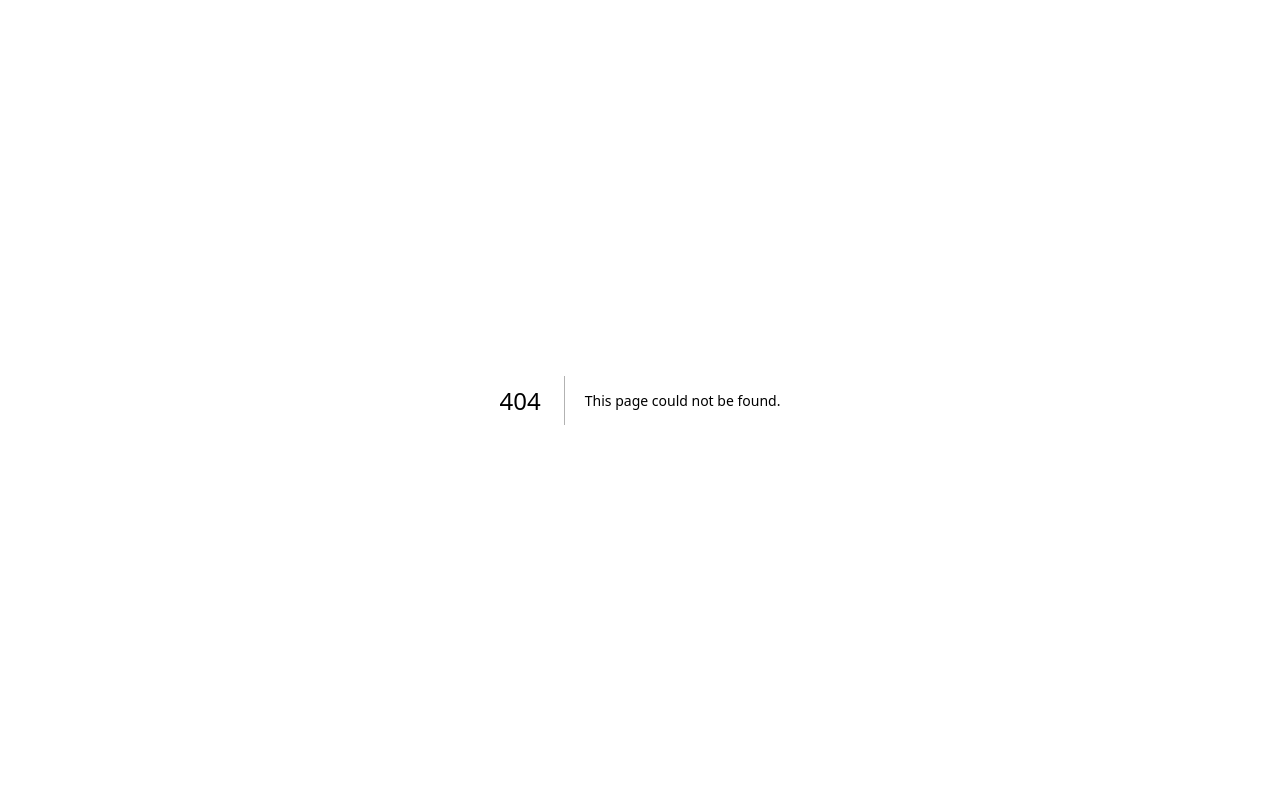
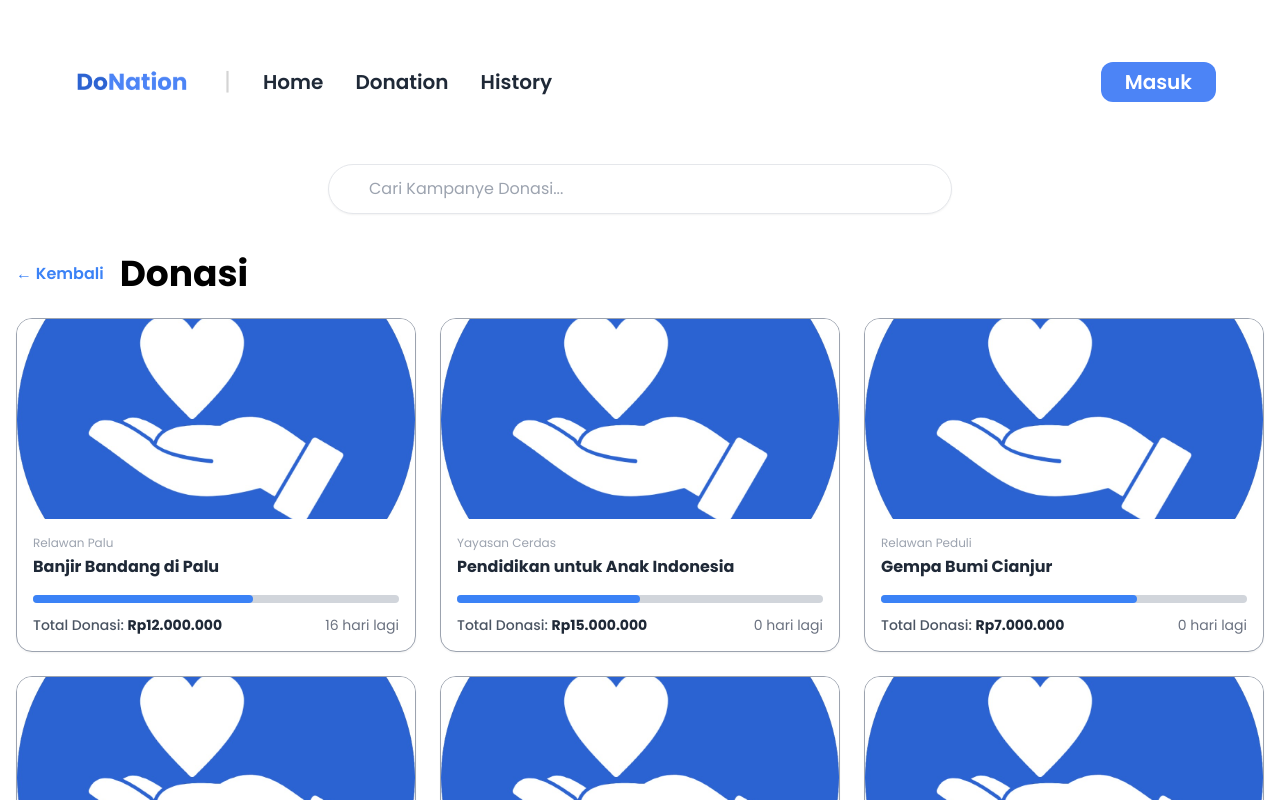
Before and after one commit to khaylabelva/do-nation, a Next.js app: page /HomePage/donations in a window 1280 px wide. Before the commit this address had no page. Shown: the top 800 px of the page. Built offline with nearby package versions, Linux system fonts and the light colour scheme.

Commit message:
Navbar & Landing Page & Cards

```diff
--- a/src/app/HomePage/aksiSosial/page.tsx
+++ b/src/app/HomePage/actions/page.tsx
@@ -83,7 +83,7 @@ const AksiSosialPage: React.FC = () => {
             key={item.id}
             className="transition-transform hover:scale-105"
           >
-            <AksiCard {...item} />
+            <AksiCard {...item} batasWaktu={item.batasWaktu.toISOString()} />
           </a>
         ))}
       </div>
--- a/src/app/HomePage/donasi/page.tsx
+++ b/src/app/HomePage/donations/page.tsx
@@ -118,7 +118,7 @@ const DonasiPage: React.FC = () => {
             key={item.id}
             className="transition-transform hover:scale-105"
           >
-            <DonasiCard {...item} />
+            <DonasiCard {...item} batasWaktu={item.batasWaktu.toISOString()} />
           </a>
         ))}
       </div>
--- /dev/null
+++ b/src/app/api/donations/route.ts
@@ -0,0 +1,23 @@
+import { NextResponse } from 'next/server';
+import { PrismaClient } from '@prisma/client';
+
+const prisma = new PrismaClient();
+
+export async function GET() {
+  try {
+    const donations = await prisma.campaignDonasi.findMany({
+      take: 3,
+      orderBy: {
+        createdAt: 'desc',
+      },
+    });
+
+    return NextResponse.json(donations);
+  } catch (error) {
+    console.error('Error fetching donations:', error);
+    return NextResponse.json(
+      { error: 'Failed to fetch donations' },
+      { status: 500 }
+    );
+  }
+}
--- a/src/app/page.tsx
+++ b/src/app/page.tsx
@@ -1,29 +1,26 @@
-import Navbar from "@/components/layout/navbar";
+'use client';
+
+import { useEffect, useState } from 'react';
+import Navbar from '@/components/layout/navbar';
+import DonasiCard from '@/components/DonasiCard'; // Import DonasiCard component
 
 export default function HomePage() {
-  const donations = [
-    {
-      title: "Banjir Bandang di Palu",
-      totalDonation: "Rp25.000.000",
-      daysLeft: 7,
-      imageSrc: "./flood.jpg",
-      progress: "30%",
-    },
-    {
-      title: "Gempa Bumi di Lombok",
-      totalDonation: "Rp50.000.000",
-      daysLeft: 10,
-      imageSrc: "./earthquake.jpg",
-      progress: "55%",
-    },
-    {
-      title: "Kebakaran Hutan di Kalimantan",
-      totalDonation: "Rp75.000.000",
-      daysLeft: 15,
-      imageSrc: "./fire.jpg",
-      progress: "70%",
-    },
-  ];
+  const [donations, setDonations] = useState<any[]>([]); // State to hold fetched data
+
+  useEffect(() => {
+    async function fetchDonations() {
+      try {
+        const response = await fetch('/api/donations'); // Fetch data from the API
+        if (!response.ok) throw new Error('Failed to fetch donations');
+        const data = await response.json();
+        setDonations(data);
+      } catch (error) {
+        console.error('Error fetching donations:', error);
+      }
+    }
+    fetchDonations();
+  }, []);
+
   return (
     <div className="font-sans">
       <Navbar />
@@ -63,7 +60,7 @@ export default function HomePage() {
           {
             image: "/icon-3.png",
             title: "Terhubung Hingga ke Penjuru Dunia",
-            desc: "Bangun jaringan solidaritas yang kuat untuk mendukung tujuan mulia Anda. Ajak lebih banyak orang untuk berpartisipasi dan bergerak bersama di komunitas lokal maupun global."
+            desc: "Bangun jaringan solidaritas yang kuat untuk mendukung tujuan mulia Anda. Ajak lebih banyak orang untuk berpartisipasi bersama di komunitas lokal dan global."
           },
         ].map((item, index) => (
           <div
@@ -96,52 +93,28 @@ export default function HomePage() {
           Ayo Bertindak <span className="text-blue-500">Sekarang!</span>
         </h2>
         <p className="text-gray-400 mt-2 mb-8 mx-auto font-normal">
-        Waktu tak menunggu. Bersama, kita bisa membuat perbedaan. Berikan donasi Anda dan lihat dampaknya langsung. Setiap detik berarti!
+          Waktu tak menunggu. Bersama, kita bisa membuat perbedaan. Berikan donasi Anda dan lihat dampaknya langsung. Setiap detik berarti!
         </p>
-        {/* Cards Section */}
         <div className="grid grid-cols-1 md:grid-cols-2 lg:grid-cols-3 gap-8">
-          {donations.map((donation, index) => (
-            <div
-              key={index}
-              className="rounded-2xl border border-gray-400 bg-white overflow-hidden"
-            >
-              {/* Image */}
-              <div className="h-[200px] w-full">
-                <img
-                  src={donation.imageSrc}
-                  alt={donation.title}
-                  className="w-full h-full object-cover"
-                />
-              </div>
-
-              {/* Card Content */}
-              <div className="p-4">
-                <p className="text-xs text-gray-400 mb-1">Unity Foundation</p>
-                <h3 className="font-bold text-gray-800 mb-4">{donation.title}</h3>
-
-                {/* Progress Bar */}
-                <div className="mb-3">
-                  <div className="w-full h-2 bg-gray-300 rounded-full">
-                    <div
-                      className="h-full bg-blue-500 rounded-full"
-                      style={{ width: donation.progress }}
-                    ></div>
-                  </div>
-                </div>
-
-                {/* Total Donasi and Days Left */}
-                <div className="flex items-center justify-between text-sm">
-                  <span className="text-gray-600 font-medium">
-                    Total Donasi:{" "}
-                    <span className="font-bold text-gray-800">
-                      {donation.totalDonation}
-                    </span>
-                  </span>
-                  <span className="text-gray-500">{donation.daysLeft} days left</span>
-                </div>
-              </div>
-            </div>
-          ))}
+          {donations.length > 0 ? (
+            donations.map((donation) => (
+              <DonasiCard
+                key={donation.id}
+                id={donation.id}
+                judul={donation.judul}
+                foto={donation.foto}
+                deskripsi={donation.deskripsi}
+                penyelenggara={donation.penyelenggara}
+                targetDonasi={donation.targetDonasi}
+                progressDonasi={donation.progressDonasi}
+                batasWaktu={donation.batasWaktu}
+              />
+            ))
+          ) : (
+            <p className="text-center text-gray-500 col-span-3">
+              Data donasi tidak tersedia saat ini.
+            </p>
+          )}
         </div>
       </section>
 
@@ -151,7 +124,7 @@ export default function HomePage() {
         <p className="text-gray-400 mt-2 mb-16">
           Kami di sini untuk membantu Anda memulai perjalanan kebaikan. Temukan jawabannya di sini!
         </p>
-        <div className="max-w-3xl mx-auto divide-y divide-gray-200">
+        <div className="max-w-full mx-auto divide-y divide-gray-200">
           {[
             "Bagaimana Cara Saya Berdonasi?",
             "Bisakah Saya Berdonasi untuk Mengenang Seseorang?",
@@ -179,18 +152,15 @@ export default function HomePage() {
         </div>
       </section>
 
-      {/* Footer Section */}
+      {/* Footer */}
       <footer className="bg-blue-600 text-white mt-16 py-8 rounded-2xl w-11/12 mx-auto shadow-lg mb-8">
         <div className="container mx-auto flex justify-between px-6">
-          {/* Kolom Kiri */}
           <div className="w-2/5">
             <h3 className="font-bold text-xl mb-2">DoNation</h3>
             <p className="text-sm leading-relaxed text-gray-200">
               Satu Platform, Ribuan Kebaikan. Mulai Donasi Sekarang!
             </p>
           </div>
-
-          {/* Kolom Kanan */}
           <div className="w-3/5 flex justify-end space-x-16">
             {/* Donasi */}
             <div>
@@ -213,17 +183,6 @@ export default function HomePage() {
                 <li>Hubungi Kami</li>
               </ul>
             </div>
-
-            {/* Tentang */}
-            <div>
-              <h4 className="font-bold text-base mb-2">Tentang DoNation</h4>
-              <ul className="space-y-1 text-[13px] text-gray-200">
-                <li>Tentang Kami</li>
-                <li>Harga</li>
-                <li>Karier</li>
-                <li>Layanan</li>
-              </ul>
-            </div>
           </div>
         </div>
       </footer>
--- a/src/components/AksiCard.tsx
+++ b/src/components/AksiCard.tsx
@@ -9,7 +9,7 @@ interface AksiCardProps {
   jumlahAksi: number;
   batasWaktu: string;
   konversi: number;
-    onClick?: () => void; // Fungsi untuk navigasi
+  onClick?: () => void; // Function for navigation
 }
 
 const AksiCard: React.FC<AksiCardProps> = ({
@@ -31,52 +31,62 @@ interface AksiCardProps {
 
   return (
     <div
-        className="flex bg-white shadow-lg rounded-lg overflow-hidden cursor-pointer hover:shadow-xl transition duration-300"
-        onClick={onClick} // Panggil fungsi onClick
+      className="flex bg-white border border-gray-400 rounded-2xl overflow-hidden cursor-pointer shadow-sm hover:shadow-md transition-shadow "
+      onClick={onClick} // Call onClick function
     >
-        {/* Gambar */}
+      {/* Image */}
       <div className="w-1/3">
         <img src={foto} alt={judul} className="h-full w-full object-cover" />
       </div>
 
-        {/* Detail Kampanye */}
+      {/* Campaign Details */}
       <div className="w-2/3 p-4 flex flex-col justify-between">
+        {/* Header */}
         <div>
-            <h3 className="text-lg font-bold mb-2">{judul}</h3>
-            <p className="text-sm text-gray-500 mb-2">
-              Penyelenggara: <span className="font-semibold">{penyelenggara}</span>
-            </p>
-            <p className="text-sm text-blue-600 font-semibold">
-              {jumlahAksi} Aksi = Rp {formatNumber(konversi)}
-            </p>
+          <p className="text-xs text-gray-400 mb-1">{penyelenggara}</p>
+          <h3 className="font-bold text-gray-800 mb-1">{judul}</h3>
         </div>
 
-          {/* Informasi Tambahan */}
-          <div className="mt-4 flex justify-between text-sm text-gray-600">
+        {/* Additional Info */}
+        <div className="flex justify-between text-sm text-gray-600">
           <div className="flex items-center gap-1">
-              <span>👥</span> <span>{progressAksi} Supporter</span>
+            🌟 <span>{jumlahAksi} Aksi</span>
           </div>
           <div className="flex items-center gap-1">
-              <span>✅</span> <span>{jumlahAksi} Aksi</span>
-            </div>
-            <div className="flex items-center gap-1">
-              <span>⏳</span>
+            ⏰{" "}
             <span>
               {Math.max(
                 0,
-                  Math.ceil((new Date(batasWaktu).getTime() - new Date().getTime()) / (1000 * 60 * 60 * 24))
+                Math.ceil(
+                  (new Date(batasWaktu).getTime() - new Date().getTime()) /
+                    (1000 * 60 * 60 * 24)
+                )
               )}{" "}
               Hari Tersisa
             </span>
           </div>
+          <div className="flex items-center gap-1">
+            👤 <span>{progressAksi} Partisipan</span>
+          </div>
         </div>
 
         {/* Progress Bar */}
-          <div className="w-full bg-gray-200 rounded-full h-2 mt-2">
+        <div className="mt-2 ">
+          <div className="w-full bg-gray-200 rounded-full h-2">
             <div
               className="bg-blue-500 h-2 rounded-full"
               style={{ width: `${progressPercentage}%` }}
             ></div>
+          </div>
+          <p className="text-sm text-blue-600 font-semibold mt-4">
+
+          </p>
+          <span className="text-gray-600 font-medium">
+            Konversi: {""}
+            <span className="font-bold text-gray-800">
+              {jumlahAksi} Aksi = Rp {formatNumber(konversi)}
+            </span>
+          </span>
         </div>
       </div>
     </div>
--- a/src/components/DonasiCard.tsx
+++ b/src/components/DonasiCard.tsx
@@ -33,37 +33,51 @@ const DonasiCard: React.FC<DonasiCardProps> = ({
     router.push(`/donation/${id}`); // Navigasi ke halaman donasi/{id}
   };
 
+  const calculateDaysLeft = () => {
+    const daysLeft = Math.ceil(
+      (new Date(batasWaktu).getTime() - Date.now()) / (1000 * 60 * 60 * 24)
+    );
+    return Math.max(daysLeft, 0); // Avoid negative days
+  };
+
   return (
     <div
       onClick={handleCardClick}
-      className="shadow-md rounded-lg overflow-hidden flex flex-col h-full cursor-pointer hover:shadow-lg transition-shadow"
+      className="rounded-2xl border border-gray-400 bg-white overflow-hidden shadow-sm hover:shadow-md transition-shadow cursor-pointer"
     >
-      <img src={foto} alt={judul} className="w-full h-40 object-cover" />
-      <div className="p-4 flex flex-col flex-grow">
-        <h3 className="font-bold mb-1">{judul}</h3>
-        <p className="text-gray-600 text-sm flex-grow">{deskripsi}</p>
-        <p className="text-sm text-gray-700 mt-2">
-          Penyelenggara: <span className="font-semibold">{penyelenggara}</span>
-        </p>
-        <div className="mt-2">
-          <div className="w-full bg-gray-200 h-2.5 rounded-full">
+      {/* Image Section */}
+      <div className="h-[200px] w-full">
+        <img
+          src={foto || "/placeholder.jpg"}
+          alt={judul}
+          className="w-full h-full object-cover"
+        />
+      </div>
+
+      {/* Content Section */}
+      <div className="p-4">
+        <p className="text-xs text-gray-400 mb-1">{penyelenggara}</p>
+        <h3 className="font-bold text-gray-800 mb-4">{judul}</h3>
+
+        {/* Progress Bar */}
+        <div className="mb-3">
+          <div className="w-full h-2 bg-gray-300 rounded-full">
             <div
-              className="bg-blue-500 h-2.5 rounded-full"
+              className="h-full bg-blue-500 rounded-full"
               style={{ width: `${(progressDonasi / targetDonasi) * 100}%` }}
             ></div>
           </div>
-          <div className="flex justify-between mt-1 text-sm">
-            <span>
-              Rp{formatNumber(progressDonasi)} / Rp{formatNumber(targetDonasi)}
+        </div>
+
+        {/* Donation Info and Days Left */}
+        <div className="flex items-center justify-between text-sm">
+          <span className="text-gray-600 font-medium">
+            Total Donasi:{" "}
+            <span className="font-bold text-gray-800">
+              Rp{formatNumber(progressDonasi)}
             </span>
-            <span>
-              {Math.max(
-                0,
-                Math.ceil((new Date(batasWaktu).getTime() - Date.now()) / (1000 * 60 * 60 * 24))
-              )}{" "}
-              Hari Tersisa
-            </span>
-          </div>
+          </span>
+          <span className="text-gray-500">{calculateDaysLeft()} hari lagi</span>
         </div>
       </div>
     </div>
--- a/src/components/layout/navbar.tsx
+++ b/src/components/layout/navbar.tsx
@@ -1,33 +1,58 @@
-'use client'
+'use client';
 
 import React from 'react';
 import Logo from '@Images/logo.png';
 import Image from 'next/image';
 import { Button } from '@/components/ui/button';
-import { useRouter } from 'next/navigation';
+import { usePathname, useRouter } from 'next/navigation';
 
 const Navbar = () => {
   const router = useRouter();
+  const pathname = usePathname(); // Get the current path
 
-  const handleLoginClick = () => {
-    router.push('/auth');
-  };
+  const navLinks = [
+    { name: 'Home', path: '/' },
+    { name: 'Donation', path: '/homepage' },
+    { name: 'History', path: '/history' },
+  ];
 
   return (
     <div className="flex justify-between items-center p-6 px-12 bg-white">
       <div className="flex flex-row items-center gap-6">
-        <Image src={Logo} alt="Logo" width="136" height="200" />
+        {/* Logo navigates to '/' */}
+        <Image
+          src={Logo}
+          alt="Logo"
+          width="136"
+          height="200"
+          className="cursor-pointer"
+          onClick={() => router.push('/')}
+        />
 
         <h1 className="text-2xl text-neutral-300 font-normal">|</h1>
+
+        {/* Navigation Links */}
         <div className="flex flex-row text-xl font-semibold items-center gap-8 ml-2">
-          <h1>Home</h1>
-          <h1>Donation</h1>
-          <h1>FAQ</h1>
+          {navLinks.map((link) => (
+            <h1
+              key={link.name}
+              onClick={() => router.push(link.path)}
+              className={`cursor-pointer transition-colors duration-200 ${
+                pathname === link.path
+                  ? 'text-blue-500 underline decoration-blue-500 underline-offset-4'
+                  : 'text-gray-800'
+              }`}
+            >
+              {link.name}
+            </h1>
+          ))}
         </div>
       </div>
+
+      {/* Masuk Button */}
       <Button
         className="bg-[#4C84F6] font-semibold text-white text-xl px-6 py-2 rounded-xl"
-        onClick={handleLoginClick}
+        onClick={() => router.push('/auth')}
       >
         Masuk
       </Button>
```
Lines whose indentation alone changed are shown as unchanged.
